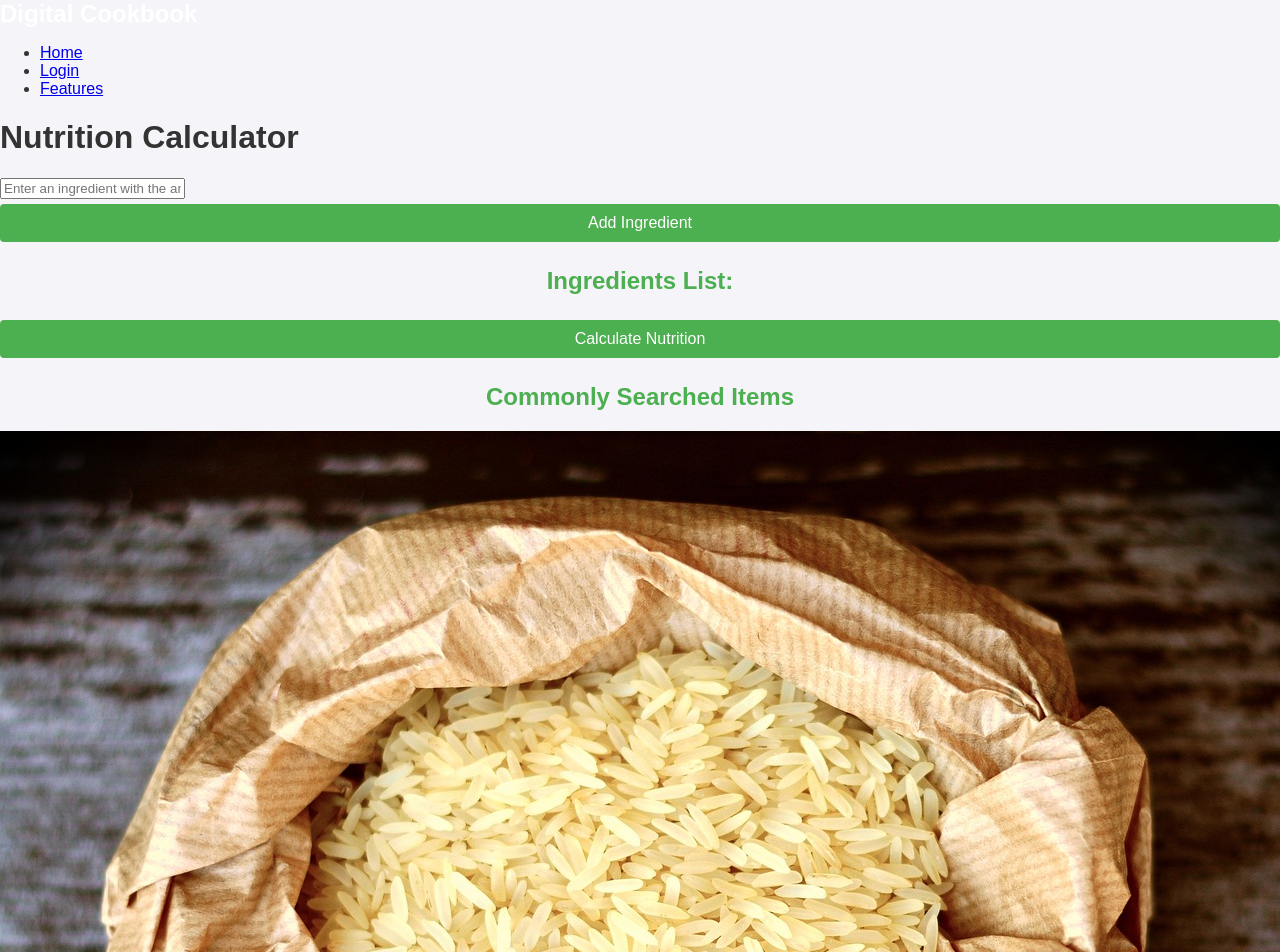
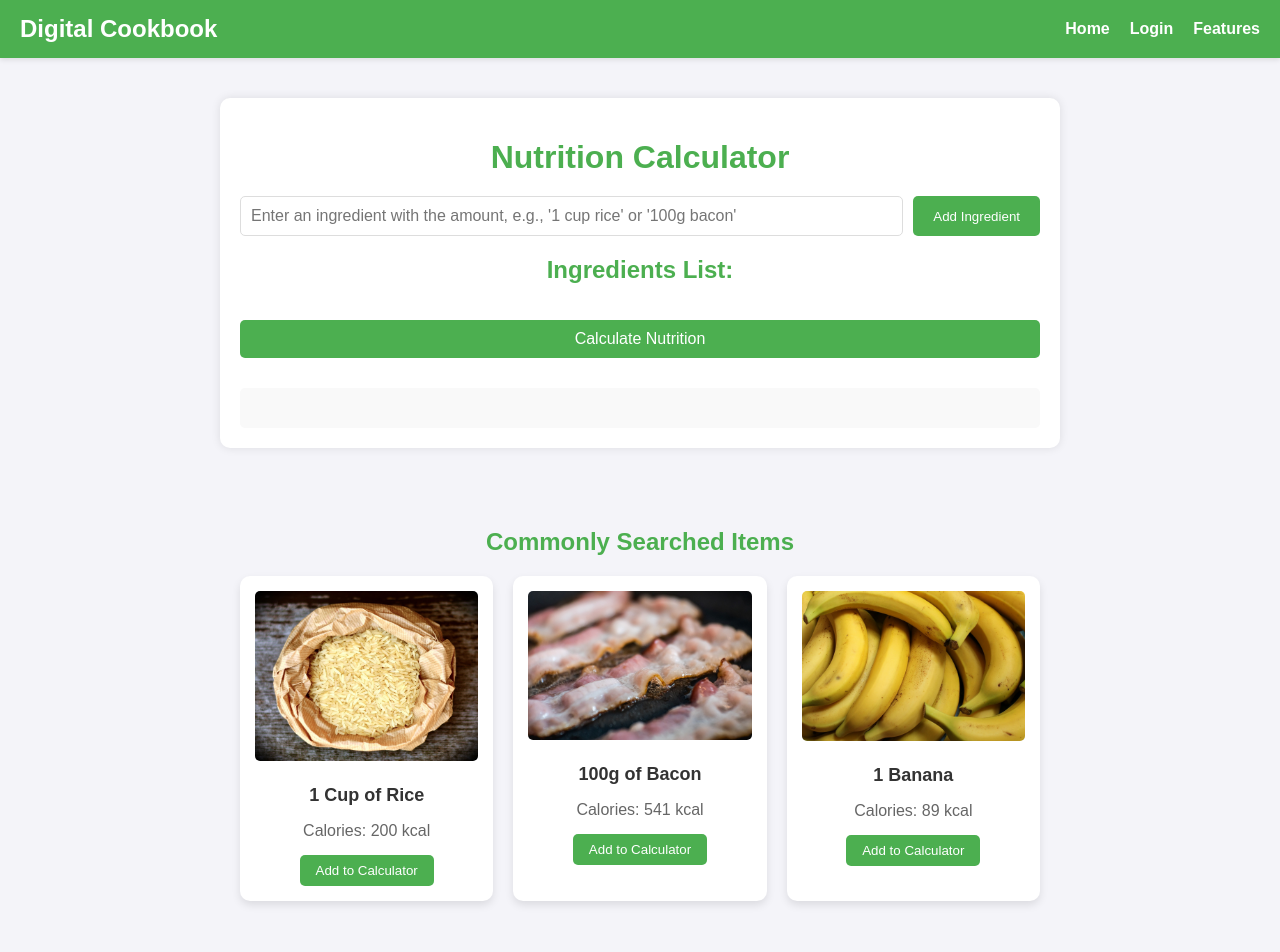
Before and after one commit to Sukh-Virk/DigitalCookBook, a plain HTML site: page calculator.html in a window 1280 px wide. Shown: the top 952 px of the page. Drawn offline with Linux system fonts and the light colour scheme.

Commit message:
added better styling to popular searches section

```diff
--- a/calculator.css
+++ b/calculator.css
@@ -1,4 +1,5 @@
 
+/* General Body and Layout Styles */
 body {
     font-family: Arial, sans-serif;
     background-color: #f4f4f9;
@@ -7,97 +8,214 @@ body {
     padding: 0;
 }
 
-
-  .main-header {
+/* Header Styling */
+.header {
     display: flex;
     justify-content: space-between;
     align-items: center;
     background-color: #4CAF50;
     padding: 15px 20px;
+    color: #fff;
+    box-shadow: 0 2px 5px rgba(0, 0, 0, 0.1);
 }
 
 .logo {
     font-size: 24px;
+    font-weight: bold;
     color: #fff;
-    font-weight: bold;
 }
 
-  .nav-links {
+.navigation {
     list-style: none;
     display: flex;
+    gap: 20px;
+    margin: 0;
+    padding: 0;
+}
+
+.navigation li {
     margin: 0;
 }
 
-  .nav-links li {
-    margin-left: 20px;
-  }
-
-  .nav-links a {
+.navigation a {
     color: #fff;
     text-decoration: none;
     font-size: 16px;
     font-weight: bold;
+    transition: color 0.3s;
 }
 
-  .nav-links a:hover {
-    text-decoration: underline;
+.navigation a:hover {
+    color: #cce7cc; /* Lighter shade on hover */
 }
 
-  .section {
+/* Calculator Container Styling */
+.calculator-container {
+    max-width: 800px;
+    margin: 40px auto;
     padding: 20px;
-    max-width: 800px;
-    margin: 20px auto;
-    background-color: #fff;
-    border-radius: 8px;
-    box-shadow: 0 4px 8px rgba(0, 0, 0, 0.1);
+    background-color: white;
+    border-radius: 10px;
+    box-shadow: 0 0 10px rgba(0, 0, 0, 0.1);
+    text-align: center;
 }
 
-  h2 {
-    text-align: center;
+.calculator-container h1 {
     color: #4CAF50;
+    margin-bottom: 20px;
 }
 
-  form label {
-    display: block;
-    margin: 10px 0 5px;
-    font-weight: bold;
+.search-section {
+    display: flex;
+    gap: 10px;
+    margin-bottom: 20px;
 }
 
-  textarea, button {
-    width: 100%;
+#ingredientInput {
+    flex: 1;
     padding: 10px;
-    margin: 5px 0;
-    border-radius: 4px;
-    border: 1px solid #ccc;
+    border: 1px solid #ddd;
+    border-radius: 5px;
+    font-size: 16px;
 }
 
 button {
     background-color: #4CAF50;
-    color: #fff;
+    color: white;
     border: none;
+    padding: 10px 20px;
+    border-radius: 5px;
     cursor: pointer;
-    font-size: 16px;
 }
 
 button:hover {
-    background-color: #45a049;
+    background-color: #388E3C;
 }
 
-  .result {
-    margin-top: 20px;
-    padding: 15px;
-    background-color: #f1f1f1;
-    border-radius: 8px;
+.ingredients-list {
+    margin: 20px 0;
 }
 
-  .hidden {
-    display: none;
+.ingredients-list h2 {
+    color: #4CAF50;
+    margin-bottom: 10px;
+}
+
+#ingredientsList {
+    list-style: none;
+    padding: 0;
+}
+
+#ingredientsList li {
+    display: flex;
+    justify-content: space-between;
+    align-items: center;
+    padding: 10px;
+    border-bottom: 1px solid #ddd;
+}
+
+.calculate-btn {
+    margin-top: 20px;
+    width: 100%;
+    background-color: #4CAF50;
+    color: white;
+    padding: 10px;
+    font-size: 16px;
+    border-radius: 5px;
+    cursor: pointer;
+}
+
+.calculate-btn:hover {
+    background-color: #388E3C;
+}
+
+/* Results Section Styling */
+.results-section {
+    margin-top: 30px;
+    padding: 20px;
+    background-color: #f9f9f9;
+    border-radius: 5px;
+}
+
+.nutrition-card {
+    display: grid;
+    grid-template-columns: repeat(auto-fit, minmax(200px, 1fr));
+    gap: 20px;
+    margin-top: 20px;
+}
+
+.nutrition-item {
+    background-color: white;
+    padding: 15px;
+    border-radius: 5px;
+    box-shadow: 0 2px 5px rgba(0,0,0,0.1);
+    text-align: center;
+}
+
+/* Commonly Searched Items Section */
+.common-items-section {
+    max-width: 800px;
+    margin: 40px auto;
+    padding: 20px;
+    text-align: center;
+}
+
+.common-items-section h2 {
+    color: #4CAF50;
+    margin-bottom: 20px;
+}
+
+.common-items-container {
+    display: grid;
+    grid-template-columns: repeat(auto-fit, minmax(180px, 1fr));
+    gap: 20px;
+}
+
+.item-card {
+    background-color: #fff;
+    border-radius: 10px;
+    box-shadow: 0 4px 8px rgba(0, 0, 0, 0.1);
+    padding: 15px;
+    text-align: center;
+}
+
+.item-card img {
+    width: 100%;
+    height: auto;
+    border-radius: 5px;
+    margin-bottom: 10px;
+}
+
+.item-card h3 {
+    font-size: 18px;
+    color: #333;
+    margin: 10px 0;
+}
+
+.item-card p {
+    font-size: 16px;
+    color: #666;
+    margin-bottom: 15px;
+}
+
+.item-card button {
+    background-color: #4CAF50;
+    color: white;
+    border: none;
+    padding: 8px 16px;
+    border-radius: 5px;
+    cursor: pointer;
+}
+
+.item-card button:hover {
+    background-color: #388E3C;
 }
 
 
-  footer {
-    background-color: #45a049;
+.footer {
+    background-color: #4CAF50;
     color: #fff;
     text-align: center;
     padding: 10px 0;
+    margin-top: 40px;
 }
```
Lines whose indentation alone changed are shown as unchanged.
